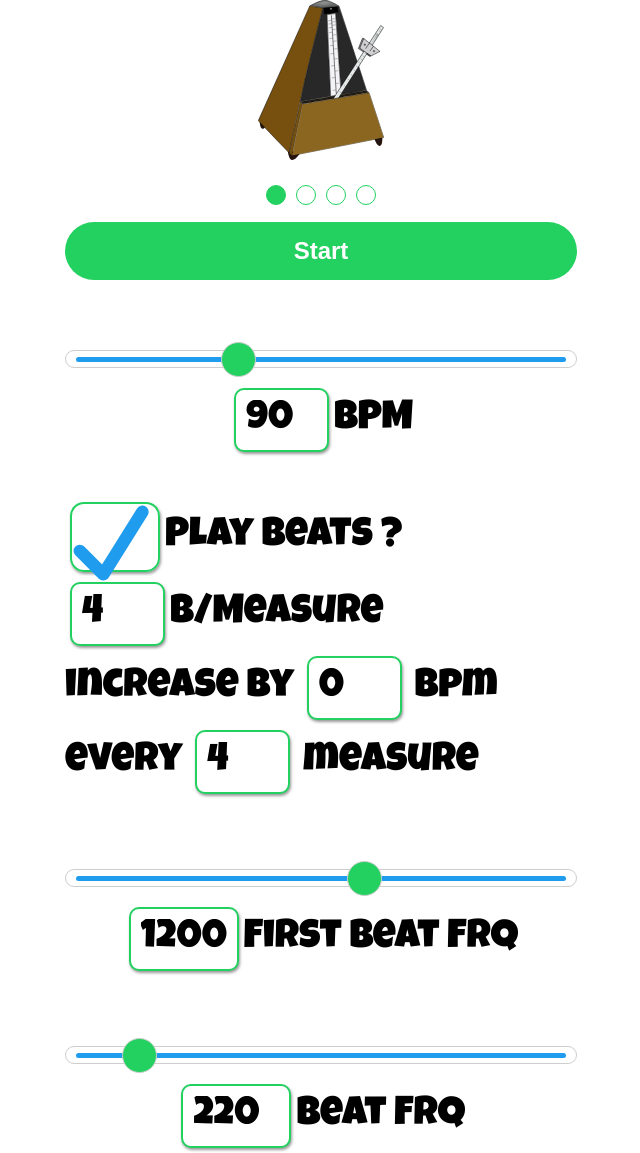
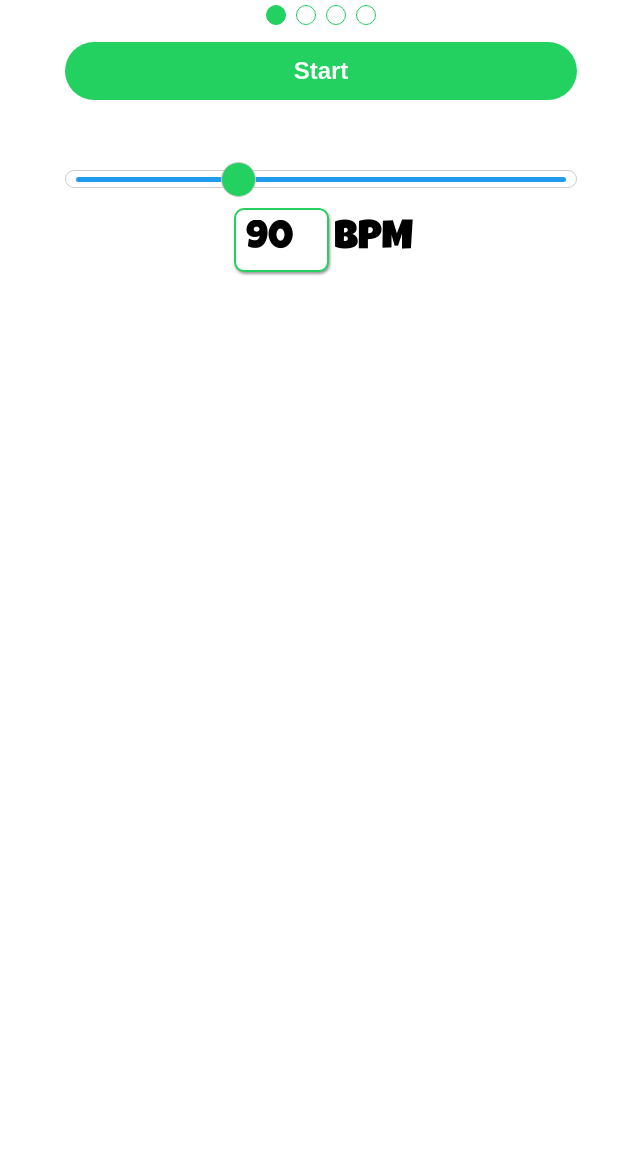
Before and after one commit to NevinDry/smart-metronome, a React (Create React App) app: page / in a window 1280 px wide. Shown: the whole page, without its empty margins (319-959 px from the left). After the commit the page ends 800 px from the top, so only its background shows below. Built offline with nearby package versions, Linux system fonts and the light colour scheme.

Commit message:
Simplified the process to show timing mechanics

```diff
--- a/src/metronome/Metronome.js
+++ b/src/metronome/Metronome.js
@@ -3,7 +3,6 @@ import './Metronome.scss';
 import WebWorker from '../WebWorker';
 import metronomeWorker from './metronomeWorker.js';
 import MeasureVisualiser from '../visuals/MeasureVisualiser.js'
-import BounceVisualiser from '../visuals/BounceVisualiser.js'
 
 class Metronome extends Component {
 
@@ -12,62 +11,16 @@ class Metronome extends Component {
     this.state = {
       running: false,
       bpm: 90,
-      frqMain: 1200,
-      frqBeat: 220,
-      beatSlashMeasure: 4,
       playIntervalBeats: true,
-      increaseBpm: 0,
-      increaseAtMeasure: 4,
-      measureCount: 0
+      measureCount: 0,
+      measurePerCycle: 4
     };
 
     this.audioContext = null;
     this.nextClickTime = 0.0;
     this.scheduleAheadTime = 0.1;
-    this.currentBeat = 0;
     this.metronomeWorker = new WebWorker(metronomeWorker);
     this.osc = null;
-  }
-
-  nextClick = () => {
-    // Adjusting time using number of beat per measure and bpm
-    this.nextClickTime += ((100 / this.state.beatSlashMeasure) / 100) * (60.0 / this.state.bpm);
-
-    this.currentBeat++;
-    if (this.currentBeat === this.state.beatSlashMeasure) {
-      this.setState({ measureCount: this.state.measureCount + 1 });
-
-      if (this.state.measureCount % this.state.increaseAtMeasure === 0) {
-        const increaseBy = this.state.bpm + this.state.increaseBpm;
-        this.setState({ bpm: increaseBy });
-      }
-
-      this.currentBeat = 0;
-    }
-  }
-
-  playClick = () => {
-    this.osc = this.audioContext.createOscillator();
-    this.osc.connect(this.audioContext.destination);
-    let isFirstBeatMesure = this.currentBeat % this.state.beatSlashMeasure === 0;
-
-    if (isFirstBeatMesure) {
-      this.osc.frequency.value = this.state.frqMain;
-    } else if (this.state.playIntervalBeats) {
-      this.osc.frequency.value = this.state.frqBeat;
-    }
-
-    if (this.state.playIntervalBeats || isFirstBeatMesure) {
-      this.osc.start(this.nextClickTime);
-      this.osc.stop(this.nextClickTime + 0.05);
-    }
-  }
-
-  scheduler = () => {
-    while (this.nextClickTime < this.audioContext.currentTime + this.scheduleAheadTime) {
-      this.playClick();
-      this.nextClick();
-    }
   }
 
   componentDidMount = () => {
@@ -78,15 +31,15 @@ class Metronome extends Component {
     source.buffer = this.audioContext.createBuffer(1, 1, 22050);
     source.start(0);
 
+    // listening to the metronome ServiceWorker messages
     this.metronomeWorker.onmessage = (e) => {
       if (e.data === "click") {
         this.scheduler();
       }
-      else
-        console.log("worker message: " + e.data);
     };
 
-    this.metronomeWorker.postMessage({ "interval": (100 / this.state.beatSlashMeasure) });
+    // Sets the interval on how frequently we want to call the scheduler
+    this.metronomeWorker.postMessage({ "interval": 25 });
   };
 
   render() {
@@ -101,15 +54,13 @@ class Metronome extends Component {
       btnText = "Start";
     }
 
-    const { bpm, beatSlashMeasure, playIntervalBeats, increaseBpm, increaseAtMeasure, frqMain, frqBeat } = this.state;
+    const { bpm } = this.state;
 
     return (
       <div>
-        <BounceVisualiser beatNumber={this.state.measureCount} animationDuration={(60.0 / this.state.bpm)} measureQuantity={this.state.increaseAtMeasure} />
 
         <div className="metronome">
-
-          <MeasureVisualiser measureLength={this.state.increaseAtMeasure} measureCount={this.state.measureCount}></MeasureVisualiser>
+          <MeasureVisualiser measureCount={this.state.measureCount} measurePerCycle={this.state.measurePerCycle} ></MeasureVisualiser>
 
           <button onClick={this.startStop} className={btnClass}>{btnText}</button>
 
@@ -131,57 +82,7 @@ class Metronome extends Component {
                 <span>BPM</span>
               </div>
               <br></br>
-              <div className="checkbox-beats">
-                <input type="checkbox" id="check" value={playIntervalBeats} onChange={this.playIntervalBeatsChange} />
-                <label htmlFor="check">
-                  <svg viewBox="0,0,55,50">
-                    <path d="M5 30 L 20 45 L 45 5"></path>
-                  </svg>
-                </label>
-                <span>Play Beats ?</span>
-              </div>
-              <div>
-                <input type="text" value={beatSlashMeasure} onChange={this.beatSlashMeasureChange}>
-                </input>
-                <span>B/Measure</span>
-              </div>
-            </div>
 
-            <div>
-              increase by <input type="text" value={increaseBpm} onChange={this.increaseBpmChange} /> bpm <br />
-              every <input type="text" value={increaseAtMeasure} onChange={this.increaseAtMeasureChange} /> measure
-          </div>
-            <div className="frequency-container">
-              <div className="range-container">
-                <input
-                  type="range"
-                  className="range"
-                  min="20"
-                  max="2000"
-                  step="1"
-                  value={frqMain}
-                  onChange={this.frqMainChange}
-                />
-              </div>
-              <div>
-                <input type="text" value={frqMain} onChange={this.frqMainChange}></input>
-                <span>First Beat Frq</span>
-              </div>
-              <div className="range-container">
-                <input
-                  type="range"
-                  className="range"
-                  min="20"
-                  max="2000"
-                  step="1"
-                  value={frqBeat}
-                  onChange={this.frqBeatChange}
-                />
-              </div>
-              <div>
-                <input type="text" value={frqBeat} onChange={this.frqBeatChange}></input>
-                <span>Beat Frq</span>
-              </div>
             </div>
           </div>
         </div>
@@ -207,51 +108,43 @@ class Metronome extends Component {
     });
 
     if (running) {
-      this.currentBeat = 0;
-      this.setState({ measureCount: 0 });
-      this.nextClickTime = this.audioContext.currentTime;
+      // We set the first click at the current audiocontext time, and start the ServiceWorker job
+      this.nextClickTime = this.audioContext.currentTime + 0.1;
       this.metronomeWorker.postMessage("start");
     } else {
       this.metronomeWorker.postMessage("stop");
     }
   }
 
+  // this function will look ahead of time to schedule a click for perfect timing and will update the time for the click
+  scheduler = () => {
+    while (this.nextClickTime < this.audioContext.currentTime + this.scheduleAheadTime) {
+      this.scheduleClick();
+      this.nextClick();
+    }
+  }
+
+  scheduleClick = () => {
+    this.osc = this.audioContext.createOscillator();
+    this.osc.connect(this.audioContext.destination);
+
+    this.osc.frequency.value = 1200;
+
+    //using the oscillator to play the click at the exact time
+    this.osc.start(this.nextClickTime);
+    this.osc.stop(this.nextClickTime + 0.05);
+  }
+
+  nextClick = () => {
+    //Calculating the next click
+    this.nextClickTime += (60.0 / this.state.bpm);
+    this.setState({ measureCount: this.state.measureCount + 1 });
+  }
+
   bpmChange = (event) => {
     const bpm = +event.target.value;
     this.setState({ bpm });
   }
-
-
-  beatSlashMeasureChange = (event) => {
-    const beatSlashMeasure = +event.target.value;
-    this.setState({ beatSlashMeasure });
-  }
-
-  playIntervalBeatsChange = (event) => {
-    const playIntervalBeats = !this.state.playIntervalBeats;
-    this.setState({ playIntervalBeats });
-  }
-
-  increaseBpmChange = (event) => {
-    const increaseBpm = +event.target.value;
-    this.setState({ increaseBpm });
-  }
-
-  increaseAtMeasureChange = (event) => {
-    const increaseAtMeasure = +event.target.value;
-    this.setState({ increaseAtMeasure });
-  }
-
-  frqMainChange = (event) => {
-    const frqMain = +event.target.value;
-    this.setState({ frqMain });
-  }
-
-  frqBeatChange = (event) => {
-    const frqBeat = +event.target.value;
-    this.setState({ frqBeat });
-  }
-
 }
 
 export default Metronome;
--- a/src/metronome/metronomeWorker.js
+++ b/src/metronome/metronomeWorker.js
@@ -1,23 +1,19 @@
 export default () => {
 
     var timerID = null;
-    var interval = 100;
+    var interval = 0;
 
     self.addEventListener('message', e => { /* eslint-disable-line no-restricted-globals */
         if (e.data === "start") {
+            console.log()
             timerID = setInterval(function () {
                 postMessage("click");
             }, interval)
         } else if (e.data.interval) {
             interval = e.data.interval;
-            if (timerID) {
-                clearInterval(timerID);
-                timerID = setInterval(function () {
-                    postMessage("click");
-                }, interval)
-            }
         } else if (e.data === "stop") {
             clearInterval(timerID);
+            postMessage("stop");
             timerID = null;
         }
     });
--- a/src/visuals/BounceVisualiser.js
+++ /dev/null
@@ -1,22 +0,0 @@
-import React, { Component } from 'react';
-import './BounceVisualiser.scss';
-import logo from '../assets/logo.svg';
-
-
-class BounceVisualiser extends Component {
-    render() {
-        return (
-            <header className="App-header">
-                <img
-                style={{
-                    'transform': 'rotate(' + (this.props.beatNumber * (360/this.props.measureQuantity)) + 'deg)',
-                    'transitionDuration':  this.props.animationDuration + "s",
-                    'WebkitTransitionDuration':  this.props.animationDuration + "s"
-                }}
-                src={logo} className="App-logo" alt="logo" />
-            </header>
-        )
-    }
-}
-
-export default BounceVisualiser;
--- a/src/visuals/BounceVisualiser.scss
+++ /dev/null
@@ -1,24 +0,0 @@
-.App-header {
-    display: flex;
-    flex-direction: column;
-    align-items: center;
-    justify-content: center;
-    font-size: calc(10px + 2vmin);
-    color: white;
-    height: 30%;
-    margin-bottom: 20px;
-  }
-
-  .App-logo {
-    height: 20vmin;
-    pointer-events: none;
-  }
-
-  @keyframes App-logo-spin {
-    from {
-      transform: rotate(0deg);
-    }
-    to {
-      transform: rotate(360deg);
-    }
-  }
--- a/src/visuals/MeasureVisualiser.js
+++ b/src/visuals/MeasureVisualiser.js
@@ -8,8 +8,8 @@ class MeasureVisualiser extends Component {
         const measures = [];
 
 
-        for(let i = 0; i < this.props.measureLength; i++){
-            if(this.props.measureCount % this.props.measureLength === i){
+        for(let i = 0; i < 4; i++){
+            if(this.props.measureCount % this.props.measurePerCycle === i){
                 measures.push(<div className="full-circle" key={i}></div>);
             }else{
                 measures.push(<div className="empty-circle" key={i}></div>);
```
